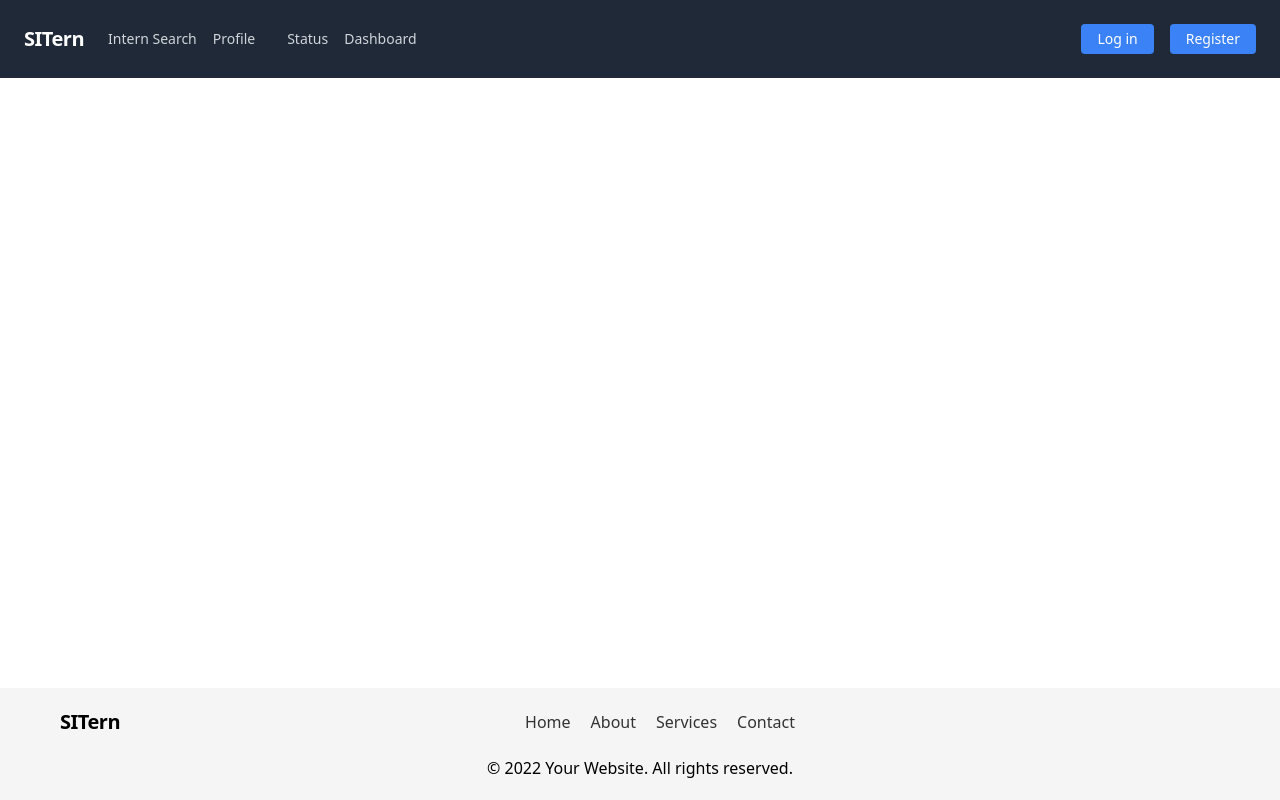
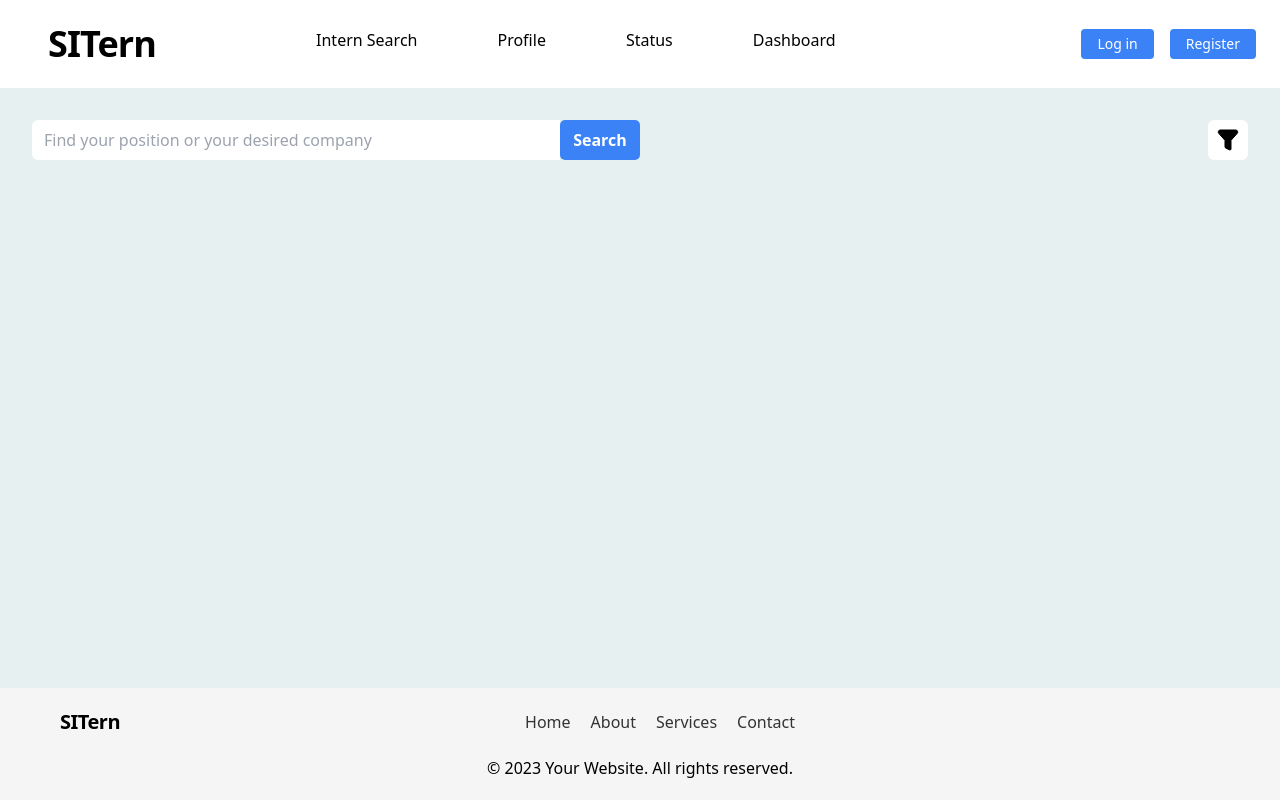
Before and after one commit to CP23SY4-SITERN/SITERN-FRONTEND, a Vue app in the folder sitern-frontend/: page / in a window 1280 px wide. Built offline with nearby package versions, Linux system fonts and the light colour scheme.

Commit message:
redesign UI, add dashboard,Searchbox and filter

```diff
--- a/sitern-frontend/package.json
+++ b/sitern-frontend/package.json
@@ -9,7 +9,9 @@
     "preview": "vite preview"
   },
   "dependencies": {
-    "vue": "^3.3.4"
+    "pinia": "^2.1.7",
+    "vue": "^3.3.4",
+    "vue-router": "^4.2.5"
   },
   "devDependencies": {
     "@vitejs/plugin-vue": "^4.2.3",
--- a/sitern-frontend/src/App.vue
+++ b/sitern-frontend/src/App.vue
@@ -1,13 +1,12 @@
 <script setup>
-import HelloWorld from "./components/HelloWorld.vue";
+import Dashboard from "./pages/Dashboard.vue";
 </script>
 
 <template>
   <div>
-    <HelloWorld msg="Vite + Vue" />
+    <Dashboard msg="Hello Vue 3 + Vite + Tailwind CSS" />
   </div>
 </template>
 
 <style scoped>
-
 </style>
--- a/sitern-frontend/src/components/FooterComponent/Footer.vue
+++ b/sitern-frontend/src/components/FooterComponent/Footer.vue
@@ -23,7 +23,7 @@
         </div>
       </div>
       <div class="footer-bottom">
-        <p>&copy; 2022 Your Website. All rights reserved.</p>
+        <p>&copy; 2023 Your Website. All rights reserved.</p>
       </div>
     </div>
   </footer>
--- a/sitern-frontend/src/components/HelloWorld.vue
+++ /dev/null
@@ -1,28 +0,0 @@
-<script setup>
-import { ref } from "vue";
-import NavBar from "./NavBarComponent/NavBar.vue";
-import Footer from "./FooterComponent/Footer.vue";
-
-defineProps({
-  msg: String,
-});
-
-const count = ref(0);
-</script>
-
-<template>
-  <div>
-    <header>
-      <NavBar/>
-    </header>
-    <main>
-
-    </main>
-    <footer>
-      <Footer />
-    </footer>
-  </div>
-</template>
-
-<style scoped>
-</style>
--- /dev/null
+++ b/sitern-frontend/src/components/InternshipComponent/InternshipFilter.vue
@@ -0,0 +1,15 @@
+<template>
+    <div class="rounded-md p-2 bg-white">
+    <svg xmlns="http://www.w3.org/2000/svg" class="w-6 h-6" fill="none" viewBox="0 0 24 24" stroke="currentColor">
+      <path d="M4.22657 2C2.50087 2 1.58526 4.03892 2.73175 5.32873L8.99972 12.3802V19C8.99972 19.3788 9.21373 19.725 9.55251 19.8944L13.5525 21.8944C13.8625 22.0494 14.2306 22.0329 14.5255 21.8507C14.8203 21.6684 14.9997 21.3466 14.9997 21V12.3802L21.2677 5.32873C22.4142 4.03893 21.4986 2 19.7729 2H4.22657Z" fill="#000000" />
+    </svg>
+    </div>
+  </template>
+
+  <script setup lang="ts">
+  import { defineComponent } from 'vue';
+
+  defineComponent({
+    name: 'FilterIcon',
+  });
+  </script>
--- /dev/null
+++ b/sitern-frontend/src/components/InternshipComponent/InternshipSearchbox.vue
@@ -0,0 +1,43 @@
+<template>
+  <div class="searchbox flex items-center justify-center w-full">
+    <input
+      type="text"
+      placeholder="Find your position or your desired company"
+      class="rounded-md border-gray-300 focus:border-blue-500 py-2 px-3 w-full"
+    />
+    <button type="submit" class="ml-2 bg-blue-500 hover:bg-blue-700 text-white font-bold py-2 px-3 rounded-md">
+      Search
+    </button>
+  </div>
+</template>
+
+<script setup lang="ts">
+import { defineComponent } from 'vue';
+
+defineComponent({
+  name: 'Searchbox',
+});
+</script>
+
+<style scoped>
+.searchbox {
+  display: flex;
+  align-items: center;
+  width: 50%;
+}
+
+.searchbox input {
+  flex: 1;
+  border-top-right-radius: 0;
+  border-bottom-right-radius: 0;
+}
+
+.searchbox button {
+  margin: 0;
+  border-top-left-radius: 0;
+  border-bottom-left-radius: 0;
+  color: #ffffff;
+  width: 80px;
+  border-radius: 5px;
+}
+</style>
--- a/sitern-frontend/src/components/NavBarComponent/NavBar.vue
+++ b/sitern-frontend/src/components/NavBarComponent/NavBar.vue
@@ -1,44 +1,30 @@
 <template>
-  <nav class="flex items-center justify-between flex-wrap bg-gray-800 p-6">
-    <div class="flex items-center flex-shrink-0 text-white mr-6">
-      <span class="font-semibold text-xl tracking-tight">SITern</span>
+  <nav class="flex items-center justify-between flex-wrap p-6">
+    <div class="flex items-center flex-shrink-0 ml-6 mr-20">
+      <span class="font-semibold text-4xl tracking-tight">SITern</span>
     </div>
-    <div class="block lg:hidden">
-      <button
-        class="flex items-center px-3 py-2 border rounded text-gray-500 border-gray-600 hover:text-white hover:border-white"
-      >
-        <svg
-          class="fill-current h-3 w-3"
-          viewBox="0 0 20 20"
-          xmlns="http://www.w3.org/2000/svg"
-        >
-          <title>Menu</title>
-          <path d="M0 3h20v2H0V3zm0 6h20v2H0V9zm0 6h20v2H0V15z" />
-        </svg>
-      </button>
-    </div>
-    <div class="text-sm lg:flex-grow">
+    <div class="navigator text-sm lg:flex-grow">
       <a
         href="#"
-        class="block mt-4 lg:inline-block lg:mt-0 text-gray-300 hover:text-white mr-4"
+        class="block mt-4 lg:inline-block lg:mt-0 hover:font-semibold ml-20 link"
       >
         Intern Search
       </a>
       <a
         href="#"
-        class="block mt-4 lg:inline-block lg:mt-0 text-gray-300 hover:text-white mr-4"
+        class="block mt-4 lg:inline-block lg:mt-0 hover:font-semibold ml-20 link"
       >
         Profile
       </a>
       <a
         href="#"
-        class="block mt-4 lg:inline-block lg:mt-0 text-gray-300 hover:text-white ml-4"
+        class="block mt-4 lg:inline-block lg:mt-0 hover:font-semibold ml-20 link"
       >
         Status
       </a>
       <a
         href="#"
-        class="block mt-4 lg:inline-block lg:mt-0 text-gray-300 hover:text-white ml-4"
+        class="block mt-4 lg:inline-block lg:mt-0 hover:font-semibold ml-20 link"
       >
         Dashboard
       </a>
@@ -60,45 +46,27 @@
   </nav>
 </template>
 
-<script>
-export default {
-  name: "NavBar",
-  data() {
-    return {
-      showMenu: false,
-    };
-  },
-  methods: {
-    toggleMenu() {
-      this.showMenu = !this.showMenu;
-    },
-  },
-};
-</script>
-
 <style scoped>
-.nav-link {
+.navigator {
   font-size: 1rem;
   font-weight: 400;
-  color: #ffffff;
+  color: #000000;
   text-decoration: none;
   transition: color 0.25s ease-in-out;
 }
 
-.nav-link:hover {
-  color: #fff;
+.link {
+  display: inline-block;
+  margin-bottom: 8px; /* Adjust the gap below the text */
 }
 
-.slide-enter-active {
-  transition: transform 0.3s ease-in-out;
+.link:hover,
+.link:focus,
+.link.active {
+  font-weight: 600;
+  color: #333333;
+  text-decoration: underline; /* Add underline only for hover, focus, and active states */
+  margin-bottom: 4px; /* Adjust the gap for the hover, focus, and active states */
 }
 
-.slide-leave-active {
-  transition: transform 0.3s ease-in-out;
-  transform: translateX(100%);
-}
-
-.slide-leave-to {
-  transform: translateX(-100%);
-}
 </style>
--- /dev/null
+++ b/sitern-frontend/src/pages/Dashboard.vue
@@ -0,0 +1,65 @@
+<script setup>
+import { ref } from "vue";
+import NavBar from "../components/NavBarComponent/NavBar.vue";
+import Footer from "../components/FooterComponent/Footer.vue";
+import Searchbox from "../components/InternshipComponent/InternshipSearchbox.vue";
+import FilterIcon from "../components/InternshipComponent/InternshipFilter.vue";
+
+defineProps({
+  msg: String,
+});
+
+const count = ref(0);
+</script>
+
+<template>
+  <div class="flex flex-col min-h-screen">
+    <header>
+      <NavBar />
+    </header>
+    <main class="flex-grow">
+      <!-- Content to fill the main part -->
+      <div class="p-8">
+        <div class="flex items-center justify-between w-full">
+          <Searchbox class="searchbox" />
+          <FilterIcon class="filter-icon" />
+        </div>
+      </div>
+    </main>
+    <footer>
+      <Footer />
+    </footer>
+  </div>
+</template>
+
+<style scoped>
+/* Set the background color for the main part */
+main {
+  background-color: #e7f0f1;
+}
+
+/* Style the content inside the main part if needed */
+main div {
+  color: #000000; /* Set text color */
+}
+
+.searchbox {
+  display: flex;
+  align-items: center;
+  width: 50%;
+  margin-right: 10px;
+}
+
+.searchbox input {
+  flex: 1; /* Occupies the remaining space in the flex container */
+  margin-right: 5px; /* Add a small margin between the input and button */
+}
+
+.searchbox button {
+  margin: 0; /* Remove default button margin */
+}
+
+.filter-icon {
+  float: right;
+}
+</style>
```
Also changed, not shown: 1 other file (tests, documents, lock files or other folders).
